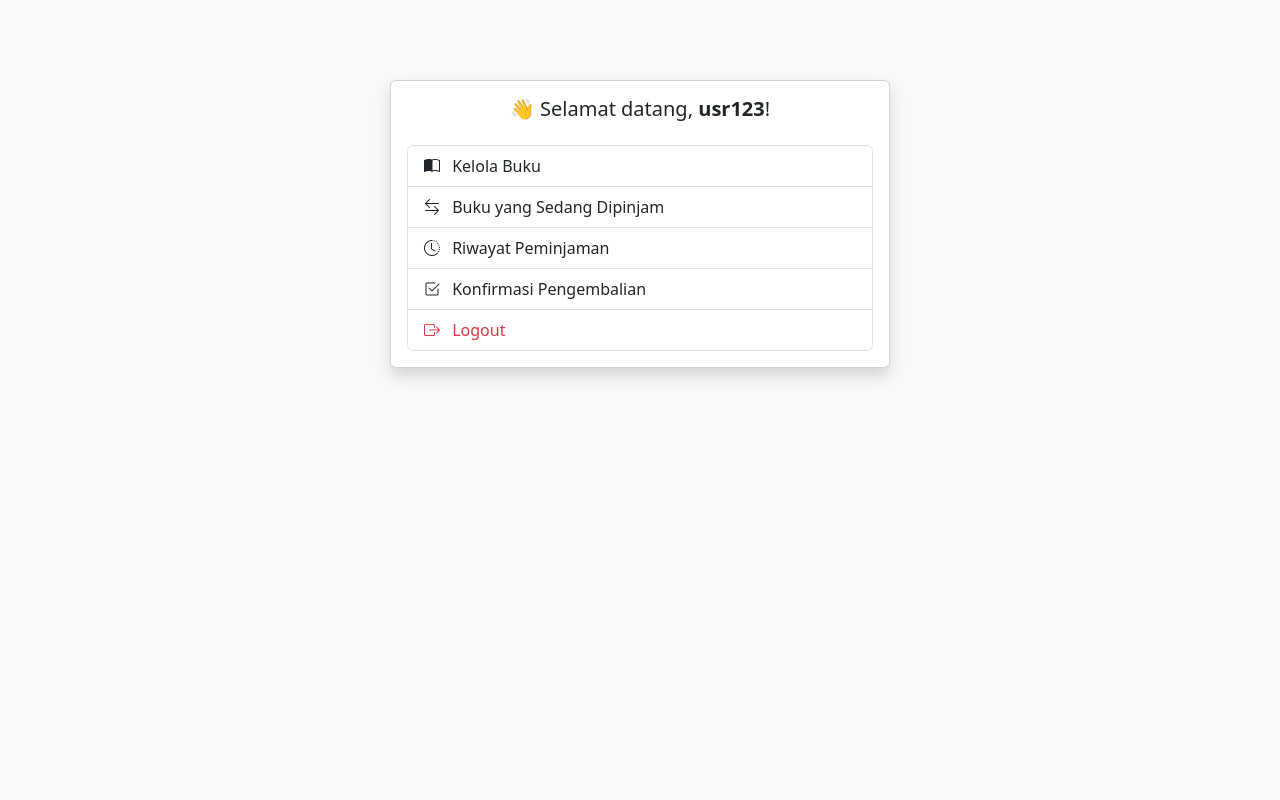
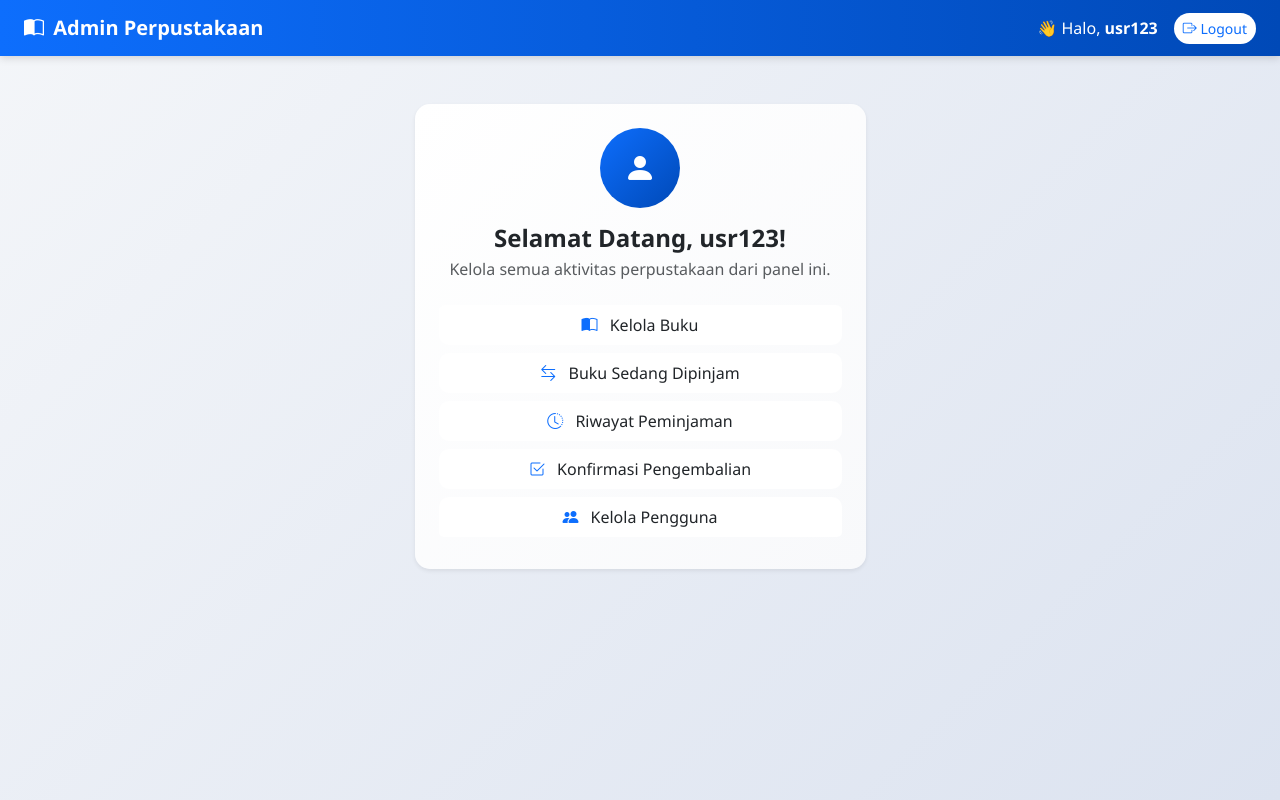
Before and after one commit to fiqriabdi/perpus, a PHP site: page /admin/ in a window 1280 px wide. Run offline with PHP 8.4, Linux system fonts and the light colour scheme; a user stored in the database is signed in.

Commit message:
perbaharui tampilan dasboard admin

```diff
--- a/admin/index.php
+++ b/admin/index.php
@@ -1,9 +1,7 @@
 <?php
-// Mulai sesi
 session_start();
 
-// Mengecek apakah user belum login atau bukan admin
-// Jika iya, redirect ke halaman login
+// Cek login dan role admin
 if (!isset($_SESSION['role']) || $_SESSION['role'] != 'admin') {
     header("Location: ../auth/login.php");
     exit;
@@ -16,65 +14,135 @@ if (!isset($_SESSION['role']) || $_SESSION['role'] != 'admin') {
     <meta charset="UTF-8">
     <title>Dashboard Admin</title>
 
-    <!-- Link Bootstrap CSS -->
+    <!-- Bootstrap -->
     <link href="https://cdn.jsdelivr.net/npm/bootstrap@5.3.0/dist/css/bootstrap.min.css" rel="stylesheet">
-
-    <!-- Link Bootstrap Icons -->
+    <!-- Icons -->
     <link href="https://cdn.jsdelivr.net/npm/bootstrap-icons@1.10.5/font/bootstrap-icons.css" rel="stylesheet">
 
-    <!-- Styling tambahan -->
     <style>
         body {
-            background-color: #f8f9fa; /* Warna latar belakang abu-abu muda */
+            background: linear-gradient(135deg, #f4f6f9 0%, #dce3f0 100%);
+            font-family: 'Segoe UI', sans-serif;
+            min-height: 100vh;
         }
-        .dashboard-container {
-            max-width: 500px;        /* Lebar maksimal dashboard */
-            margin: auto;            /* Posisi tengah secara horizontal */
-            margin-top: 80px;        /* Jarak dari atas */
+        .navbar {
+            background: linear-gradient(90deg, #0d6efd, #0049b7);
+            box-shadow: 0 2px 8px rgba(0,0,0,0.15);
+        }
+        .navbar-brand, .navbar-text {
+            color: #fff !important;
+        }
+        .btn-logout {
+            color: #0d6efd;
+            background-color: #fff;
+            border-radius: 20px;
+            transition: all 0.3s ease;
+        }
+        .btn-logout:hover {
+            background-color: #e2e6ea;
+        }
+        .welcome-card {
+            background: linear-gradient(135deg, #ffffff, #f8f9fb);
+            border: none;
+            border-radius: 15px;
+            box-shadow: 0 4px 10px rgba(0,0,0,0.1);
+            animation: fadeIn 1s ease-in-out;
+        }
+        @keyframes fadeIn {
+            from {opacity: 0; transform: translateY(-10px);}
+            to {opacity: 1; transform: translateY(0);}
+        }
+        .admin-avatar {
+            width: 80px;
+            height: 80px;
+            border-radius: 50%;
+            background: linear-gradient(135deg, #0d6efd, #0049b7);
+            display: flex;
+            align-items: center;
+            justify-content: center;
+            color: white;
+            font-size: 2rem;
+            margin: 0 auto 10px;
+        }
+        .list-group-item {
+            border: none;
+            border-radius: 10px;
+            margin-bottom: 8px;
+            transition: all 0.25s ease;
+        }
+        .list-group-item i {
+            color: #0d6efd;
+        }
+        .list-group-item:hover {
+            background-color: #0d6efd;
+            color: white;
+            transform: translateX(5px);
+        }
+        .list-group-item:hover i {
+            color: white;
+        }
+        footer {
+            text-align: center;
+            margin-top: 40px;
+            color: #777;
+            font-size: 0.9rem;
         }
     </style>
 </head>
 <body>
-    <!-- Kontainer utama dashboard -->
-    <div class="dashboard-container">
-        <div class="card shadow">
-            <div class="card-body">
 
-                <!-- Judul dashboard dan sapaan untuk admin -->
-                <h5 class="card-title text-center mb-4">
-                    👋 Selamat datang, <strong><?= htmlspecialchars($_SESSION['username']); ?></strong>!
-                </h5>
+<!-- Navbar -->
+<nav class="navbar navbar-expand-lg">
+    <div class="container-fluid px-4">
+        <a class="navbar-brand fw-bold" href="#">
+            <i class="bi bi-book-half me-1"></i> Admin Perpustakaan
+        </a>
+        <div class="ms-auto d-flex align-items-center">
+            <span class="navbar-text me-3">
+                👋 Halo, <strong><?= htmlspecialchars($_SESSION['username']); ?></strong>
+            </span>
+            <a href="../auth/logout.php" class="btn btn-logout btn-sm">
+                <i class="bi bi-box-arrow-right"></i> Logout
+            </a>
+        </div>
+    </div>
+</nav>
 
-                <!-- Daftar menu navigasi untuk admin -->
+<!-- Konten utama -->
+<div class="container mt-5">
+    <div class="row justify-content-center">
+        <div class="col-md-7 col-lg-5">
+            <div class="card welcome-card shadow-sm text-center p-4">
+                <div class="admin-avatar mb-3">
+                    <i class="bi bi-person-fill"></i>
+                </div>
+                <h4 class="fw-bold mb-1">Selamat Datang, <?= htmlspecialchars($_SESSION['username']); ?>!</h4>
+                <p class="text-muted mb-4">Kelola semua aktivitas perpustakaan dari panel ini.</p>
+
                 <div class="list-group">
-                    <!-- Link untuk mengelola buku -->
                     <a href="kelola_buku.php" class="list-group-item list-group-item-action">
                         <i class="bi bi-book-half me-2"></i> Kelola Buku
                     </a>
 
-                    <!-- Link untuk melihat buku yang sedang dipinjam -->
                     <a href="sedang_dipinjam.php" class="list-group-item list-group-item-action">
-                        <i class="bi bi-arrow-left-right me-2"></i> Buku yang Sedang Dipinjam
+                        <i class="bi bi-arrow-left-right me-2"></i> Buku Sedang Dipinjam
                     </a>
 
-                    <!-- Link untuk melihat riwayat peminjaman -->
                     <a href="riwayat_peminjaman.php" class="list-group-item list-group-item-action">
                         <i class="bi bi-clock-history me-2"></i> Riwayat Peminjaman
                     </a>
 
-                    <!-- Link untuk mengonfirmasi pengembalian buku -->
                     <a href="konfirmasi.php" class="list-group-item list-group-item-action">
                         <i class="bi bi-check2-square me-2"></i> Konfirmasi Pengembalian
                     </a>
 
-                    <!-- Link untuk logout -->
-                    <a href="../auth/logout.php" class="list-group-item list-group-item-action text-danger">
-                        <i class="bi bi-box-arrow-right me-2"></i> Logout
+                    <a href="kelola_user.php" class="list-group-item list-group-item-action">
+                        <i class="bi bi-people-fill me-2"></i> Kelola Pengguna
                     </a>
                 </div>
-
             </div>
         </div>
     </div>
-</body>
-</html>
+</div>
+
+<footer class="mt-5">
```
